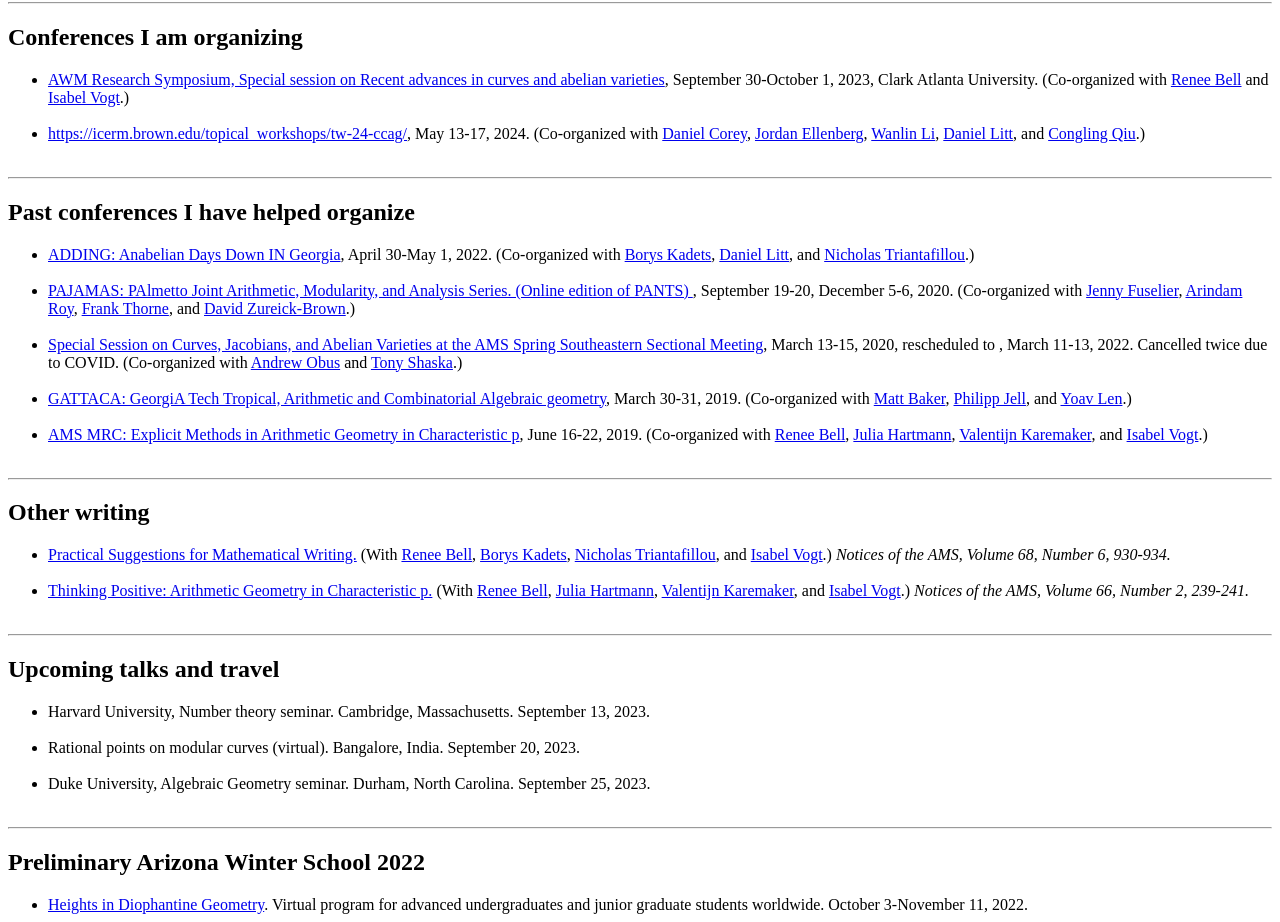
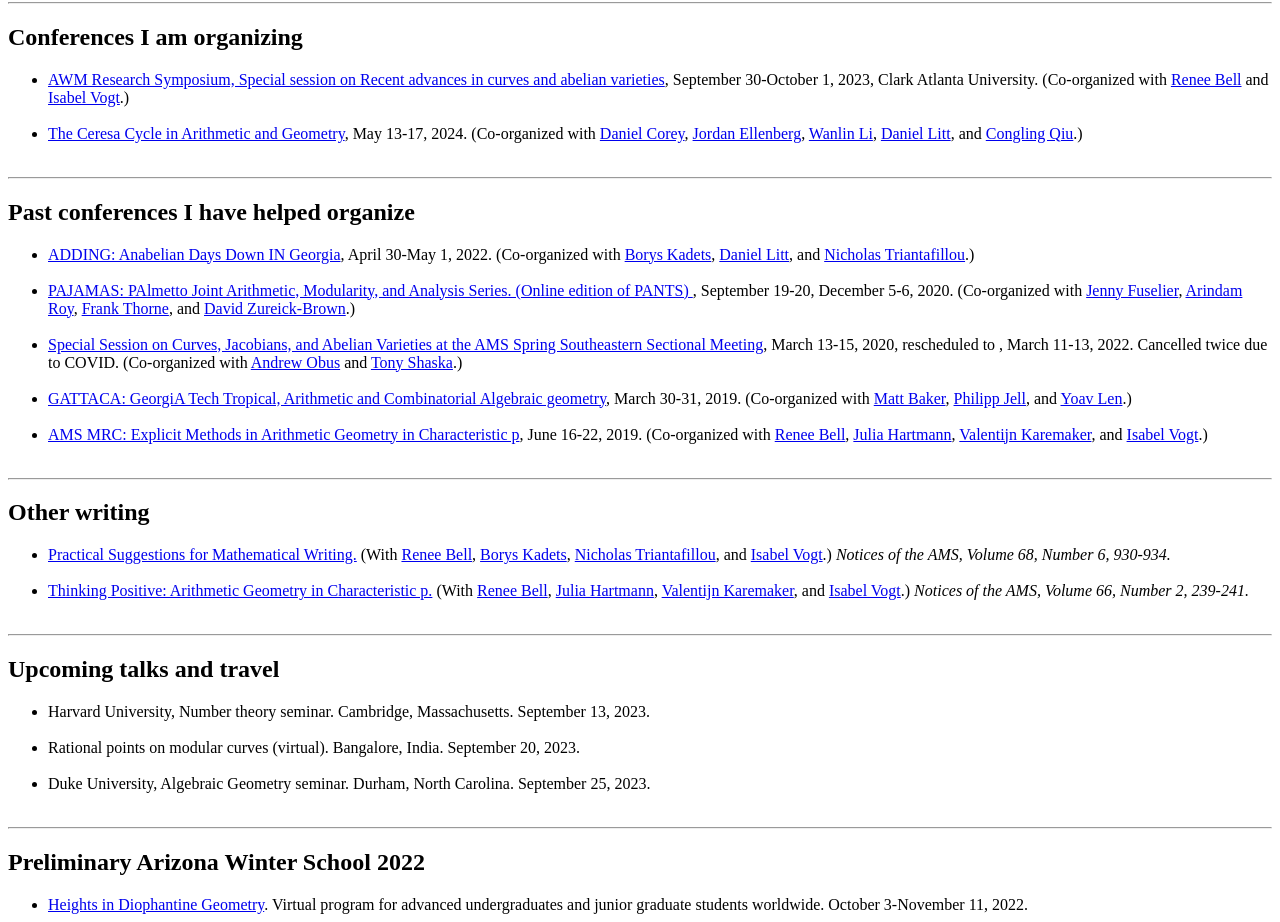
Before and after one commit to padmask/padmask.github.io, a plain HTML site: page index.html in a window 1280 px wide. Shown: the part 1299-2221 px from the top of the page. Drawn offline with Linux system fonts and the light colour scheme.

Commit message:
Add files via upload

```diff
--- a/index.html
+++ b/index.html
@@ -118,7 +118,7 @@ torsion Ceresa class</a> (joint with Dean Bisogno, Wanlin Li and Daniel Litt). <
 
 <li> <a href ="https://awm-math.org/meetings/awm-research-symposium/search-abstracts/?_sfm_abstract_symposium_year=2023&_sfm_abstract_session=Recent%20Advances%20in%20Curves%20and%20Abelian%20Varieties%20%5BOrganized%20by%20Renee%20Bell%2C%20Padmavathi%20Srinivasan%2C%20and%20Isabel%20Vogt%5D&sort_order=_sfm_abstract_time+asc+datetime">AWM Research Symposium, Special session on Recent advances in curves and abelian varieties</a>, September 30-October 1, 2023, Clark Atlanta University. (Co-organized with <a href="https://www2.math.upenn.edu/~rhbell/">Renee Bell</a> and  <a href="https://vivo.brown.edu/display/ivogt">Isabel Vogt</a>.)  <br> </li> <br>
 
-<li> <a href ="https://icerm.brown.edu/topical_workshops/tw-24-ccag/">https://icerm.brown.edu/topical_workshops/tw-24-ccag/</a>, May 13-17, 2024. (Co-organized with <a href="https://sites.google.com/site/dcorey2814/">Daniel Corey</a>, <a href="https://people.math.wisc.edu/~ellenberg/">Jordan Ellenberg</a>, <a href="https://www.math.wustl.edu/~wanlin/">Wanlin Li</a>, <a href="https://www.daniellitt.com/">Daniel Litt</a>, and <a href="https://sites.google.com/view/qiucongling">Congling Qiu</a>.)  <br> </li> <br>
+<li> <a href ="https://icerm.brown.edu/topical_workshops/tw-24-ccag/">The Ceresa Cycle in Arithmetic and Geometry</a>, May 13-17, 2024. (Co-organized with <a href="https://sites.google.com/site/dcorey2814/">Daniel Corey</a>, <a href="https://people.math.wisc.edu/~ellenberg/">Jordan Ellenberg</a>, <a href="https://www.math.wustl.edu/~wanlin/">Wanlin Li</a>, <a href="https://www.daniellitt.com/">Daniel Litt</a>, and <a href="https://sites.google.com/view/qiucongling">Congling Qiu</a>.)  <br> </li> <br>
 
 </ul>
 
```
